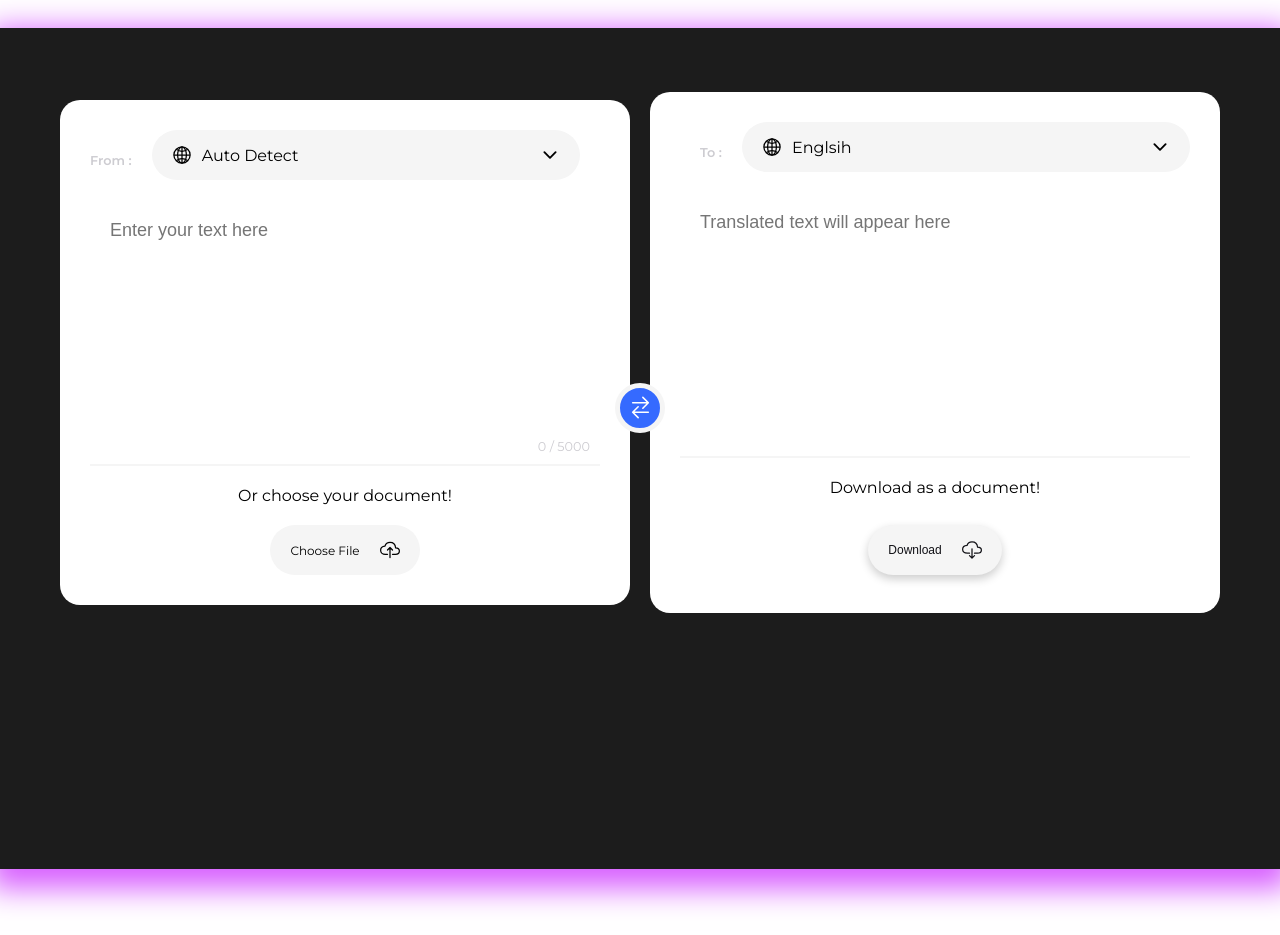
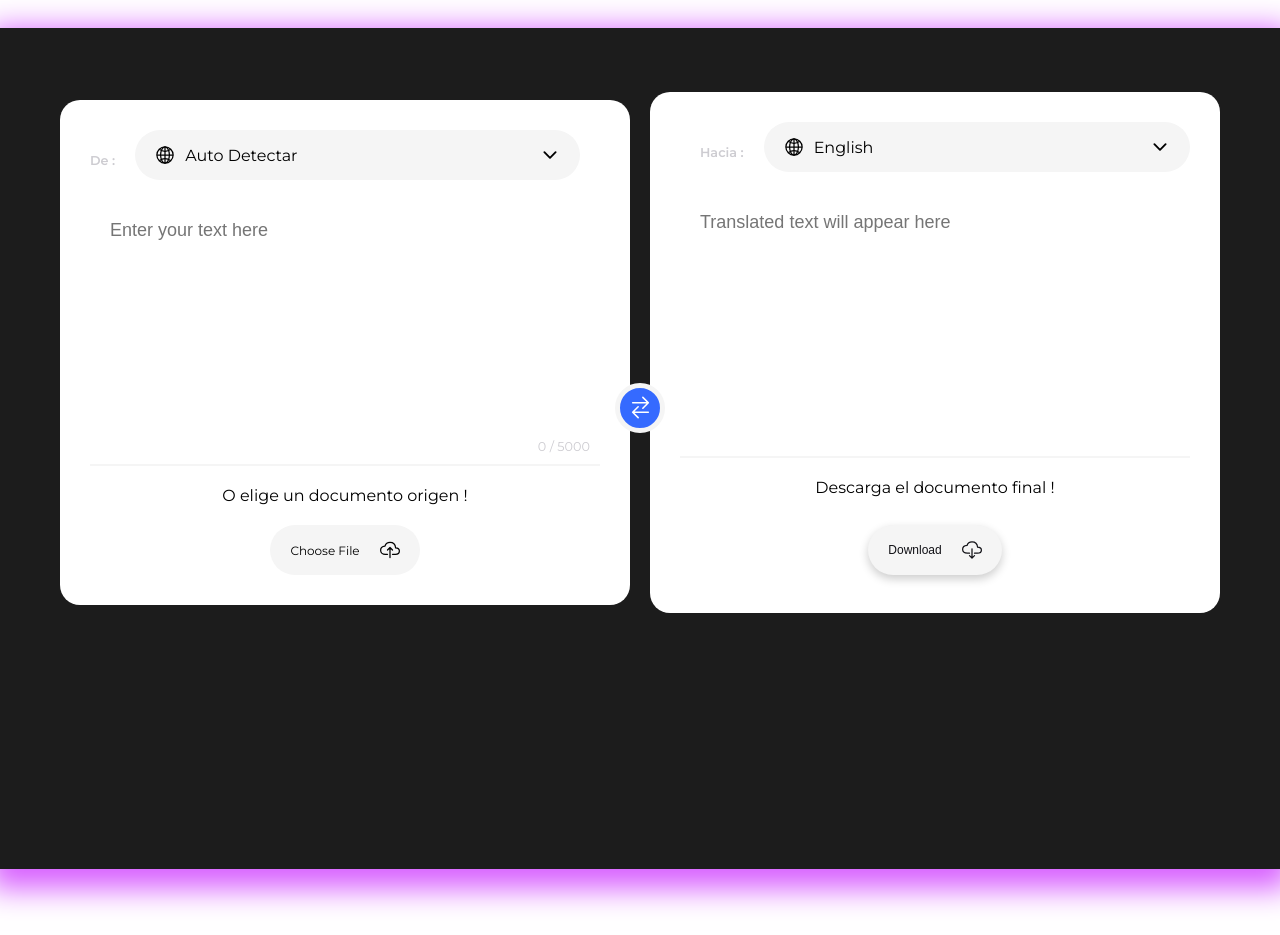
Before and after one commit to Crisforever/SuperEnglishCol, a plain HTML site: page index.html in a window 1280 px wide. Shown: the part 1260-2195 px from the top of the page. Drawn offline with nearby package versions, Linux system fonts and the light colour scheme.

Commit message:
Add files via upload

```diff
--- a/index.html
+++ b/index.html
@@ -68,11 +68,11 @@
     <div class="container">
       <div class="card input-wrapper">
         <div class="from">
-          <span class="heading">From :</span>
+          <span class="heading">De :</span>
           <div class="dropdown-container" id="input-language">
             <div class="dropdown-toggle">
               <ion-icon name="globe-outline"></ion-icon>
-              <span class="selected" data-value="auto">Auto Detect</span>
+              <span class="selected" data-value="auto">Auto Detectar</span>
               <ion-icon name="chevron-down-outline"></ion-icon>
             </div>
             <ul class="dropdown-menu">
@@ -91,7 +91,7 @@
           <div class="chars"><span id="input-chars">0</span> / 5000</div>
         </div>
         <div class="card-bottom">
-          <p>Or choose your document!</p>
+          <p>O elige un documento origen !</p>
           <label for="upload-document">
             <span id="upload-title">Choose File</span>
             <ion-icon name="cloud-upload-outline"></ion-icon>
@@ -108,11 +108,11 @@
 
       <div class="card output-wrapper">
         <div class="to">
-          <span class="heading">To :</span>
+          <span class="heading">Hacia :</span>
           <div class="dropdown-container" id="output-language">
             <div class="dropdown-toggle">
               <ion-icon name="globe-outline"></ion-icon>
-              <span class="selected" data-value="en">Englsih</span>
+              <span class="selected" data-value="en">English</span>
               <ion-icon name="chevron-down-outline"></ion-icon>
             </div>
             <ul class="dropdown-menu">
@@ -129,7 +129,7 @@
           disabled
         ></textarea>
         <div class="card-bottom">
-          <p>Download as a document!</p>
+          <p>Descarga el documento final !</p>
           <button id="download-btn">
             <span>Download</span>
             <ion-icon name="cloud-download-outline"></ion-icon>
```
